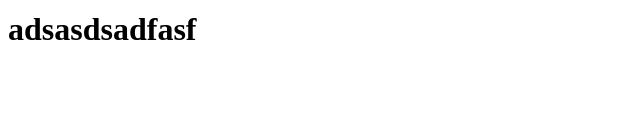
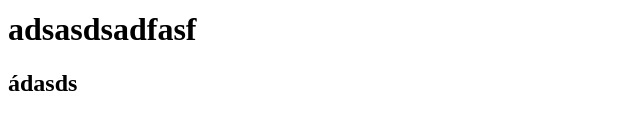
Before and after one commit to Synguyen7504/Nhom14, a plain HTML site: page index.html in a window 1280 px wide. Shown: the part 176-306 px from the top of the page, without its empty margins (0-640 px from the left). Drawn offline with Linux system fonts and the light colour scheme.

Commit message:
sung dot

```diff
--- a/index.html
+++ b/index.html
@@ -11,5 +11,6 @@
     <p>testing</p>
     <p>fdsafasd</p>
     <h1>adsasdsadfasf</h1>
+    <h2>ádasds</h2>
 </body>
 </html>
```
